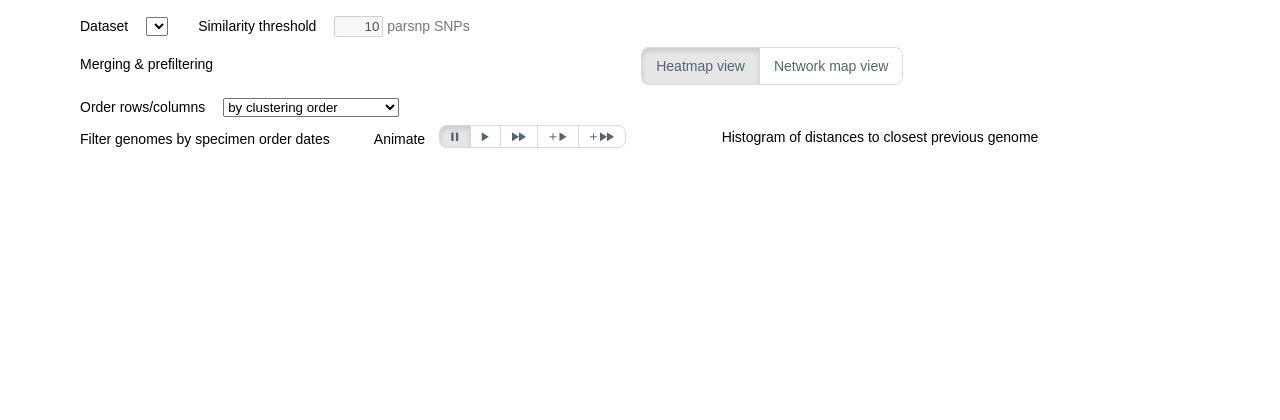
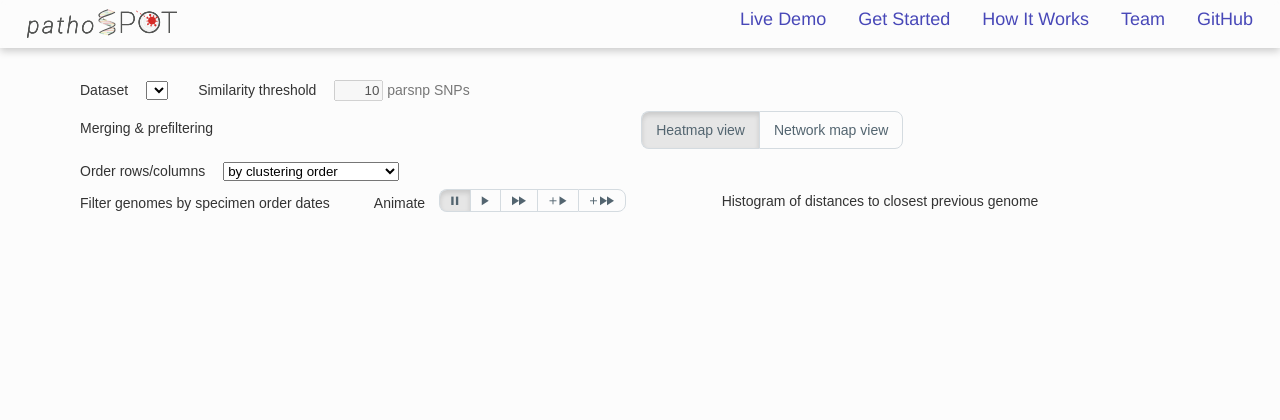
Before and after one commit to powerpak/pathospot-visualize, a PHP site: page /heatmap.php in a window 1280 px wide. Shown: the top 420 px of the page. Before the commit the page ends 148 px from the top, so only its background shows below. Run offline with PHP 8.4, Linux system fonts and the light colour scheme; lists and menus that the app fills with data are empty.

Commit message:
for demo site, include splash page header at the top

```diff
--- a/css/splash.css
+++ b/css/splash.css
@@ -203,6 +203,12 @@ a:hover .shadow {
   height: 100px;
 }
 
+/* Styling for the demo visualization pages */
+
+#controls {
+  margin-top: 80px;
+}
+
 /* ======================= */
 /* = Mobile-specific CSS = */
 /* ======================= */
--- a/index.php
+++ b/index.php
@@ -183,7 +183,7 @@ $</pre>
         var $target = $(target);
 
         $('html, body').stop().animate({
-          'scrollTop': $target.offset().top - 50
+          'scrollTop': $target.offset().top - 60
         }, 500, 'swing', function () {
           if (window.history && window.history.replaceState) {
             history.replaceState(null, null, target);
--- a/php/example.include.php
+++ b/php/example.include.php
@@ -6,11 +6,26 @@ date_default_timezone_set('America/New_York');
 $PYTHON = '/usr/bin/env python';
 
 function includeAfterHead() {
-  return;
+?>
+  <link href="css/splash.css" rel="stylesheet" type="text/css" />
+<?php
 }
 
 function includeBeforeBody() {
-  return;
+?>
+  <div class="fixed-header">
+    <div class="header-links">
+      <div class="logo">
+
+      </div>
+      <a href="heatmap.php"><span class="extra">Live </span>Demo</a>
+      <a href="index.php#get-started">Get Started</a>
+      <a href="index.php#how-it-works">How It Works</a>
+      <a href="index.php#team">Team</a>
+      <span class="extra"><a href="https://github.com/powerpak/pathospot-compare">GitHub</a></span>
+    </div>
+  </div>
+<?php
 }
 
 function includeAfterBody() {
```
